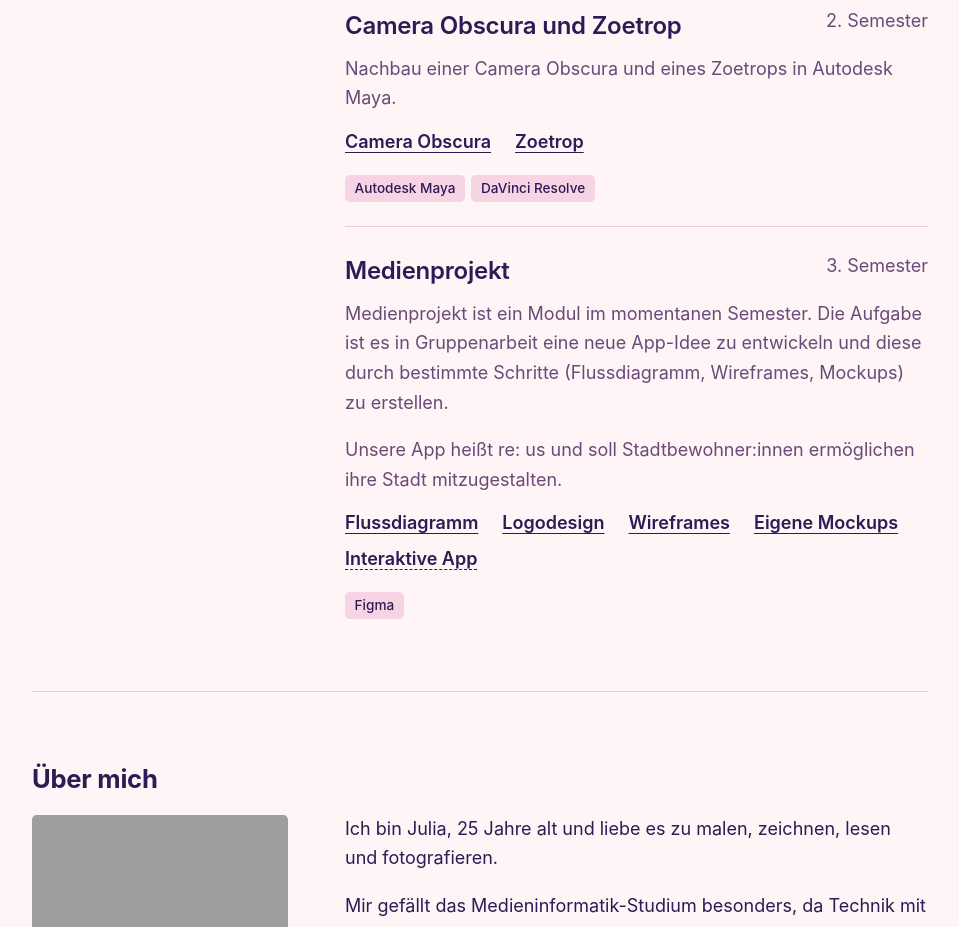
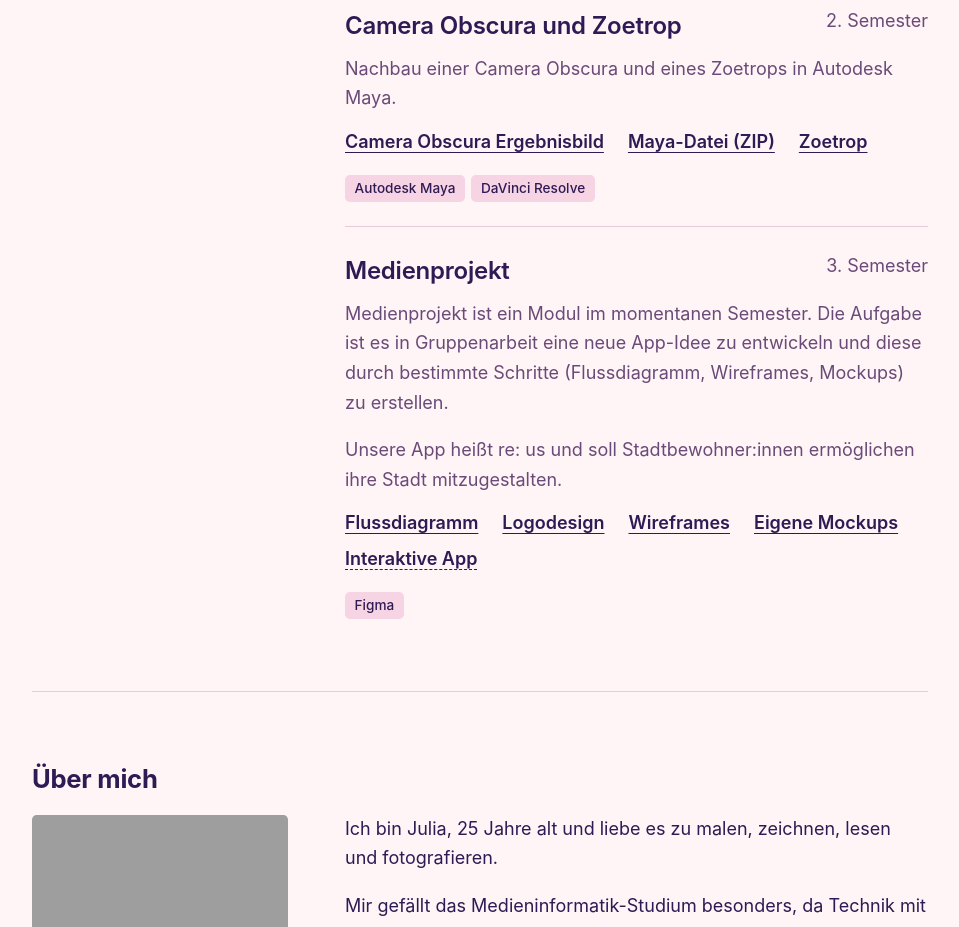
Before and after one commit to Julia-Moeller1/Julia-Moeller1.github.io, a plain HTML site: page index.html in a window 1280 px wide. Shown: the part 1140-2067 px from the top of the page, without its empty margins (160-1119 px from the left). Drawn offline with nearby package versions, Linux system fonts and the light colour scheme.

Commit message:
Added Maya Camera Obscura File

```diff
--- a/index.html
+++ b/index.html
@@ -55,7 +55,8 @@
   <h3>Camera Obscura und Zoetrop</h3><span class="year">2. Semester</span>
   <p>Nachbau einer Camera Obscura und eines Zoetrops in Autodesk Maya.</p>
   <ul class="project-links">
-    <li><a href="CameraObscura.jpg" target="_blank" rel="noopener">Camera Obscura</a></li>
+    <li><a href="CameraObscura.jpg" target="_blank" rel="noopener">Camera Obscura Ergebnisbild</a></li>
+    <li><a href="CameraObscura.ma.zip" download>Maya-Datei (ZIP)</a></li>
     <li><a href="Zoetrop.mp4" target="_blank" rel="noopener">Zoetrop</a></li>
   </ul>
   <ul class="tags"><li class="tag">Autodesk Maya</li><li class="tag">DaVinci Resolve</li></ul>
```
